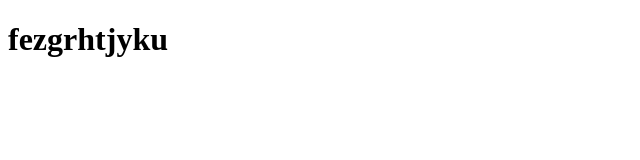
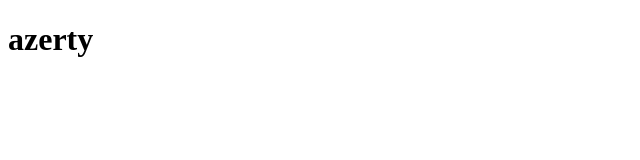
Before and after one commit to radiojo/test-ghpages, a website: page index.html in a window 1280 px wide. Shown: the whole page, without its empty margins (0-640 px from the left). Drawn offline with Linux system fonts and the light colour scheme.

Commit message:
Update index.html

```diff
--- a/index.html
+++ b/index.html
@@ -6,7 +6,7 @@
 </head>
 <body>
     <main>
-        <h1>fezgrhtjyku</h1>
+        <h1>azerty</h1>
     </main>
 </body>
 </html>
```
